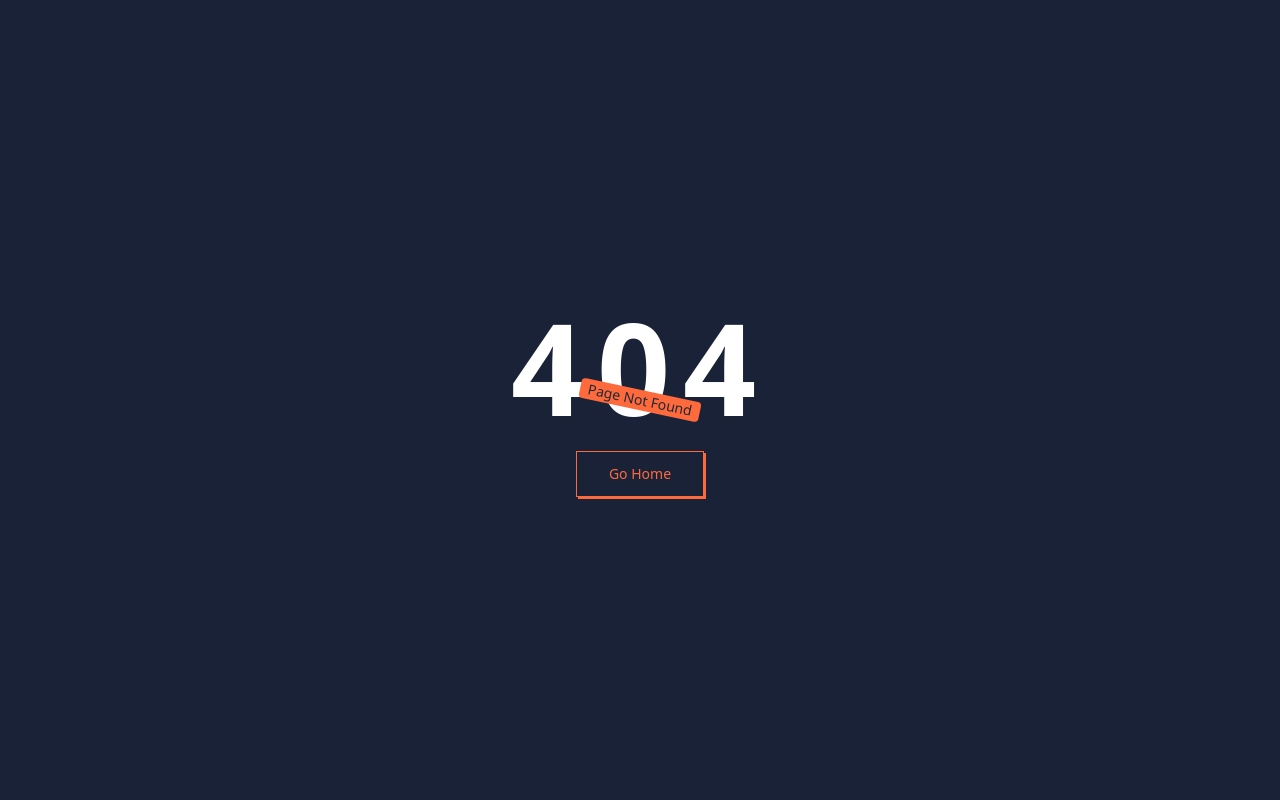
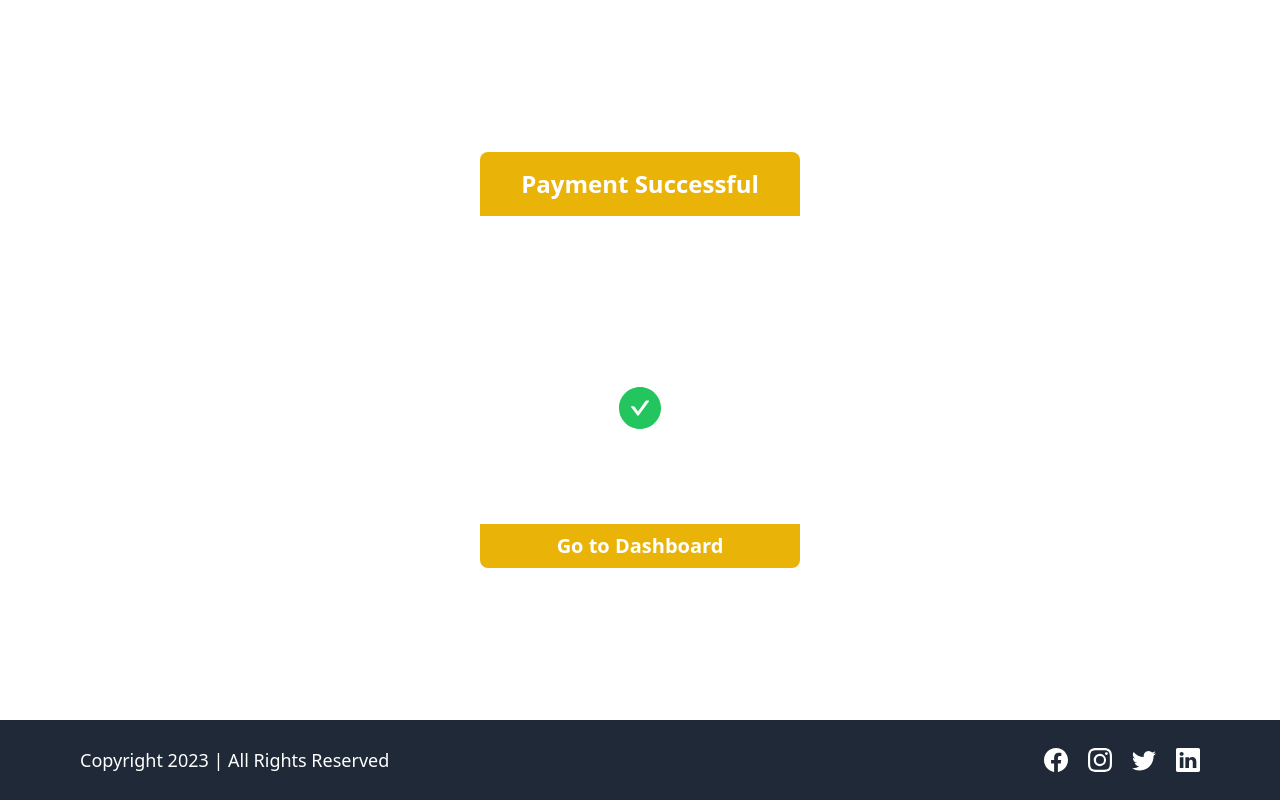
Before and after one commit to anuragtiwarime/lms, a React (Create React App) app in the folder client/: page /checkoutsuccess in a window 1280 px wide. Before the commit this address had no page. Built offline with nearby package versions, Linux system fonts and the light colour scheme.

Commit message:
added: checkout success page

```diff
--- a/client/src/App.js
+++ b/client/src/App.js
@@ -9,6 +9,7 @@
 import Login from "./Pages/Login";
 import Signup from "./Pages/Signup";
 import Checkout from "./Pages/Payment/Checkout";
+import CheckoutSuccess from "./Pages/Payment/CheckoutSuccess";
 
 const App = () => {
   return (
@@ -22,6 +23,7 @@
         <Route path="/courses" element={<CourseList />} />
         <Route path="/coursedescription" element={<CourseDescription />} />
         <Route path="/checkout" element={<Checkout />} />
+        <Route path="/checkoutsuccess" element={<CheckoutSuccess />} />
         <Route path="*" element={<NotFound />} />
       </Routes>
     </>
--- a/client/src/Pages/Payment/CheckoutSuccess.js
+++ b/client/src/Pages/Payment/CheckoutSuccess.js
@@ -1,9 +1,43 @@
-import React from 'react'
+import React from "react";
+import Layout from "../../Layout/Layout";
+import { AiFillCheckCircle } from "react-icons/ai";
+import { Link } from "react-router-dom";
 
 const CheckoutSuccess = () => {
   return (
-    <div>CheckoutSuccess</div>
-  )
-}
+    <Layout>
+      {/* container for checkout success card  */}
+      <div className="min-h-[90vh] flex items-center justify-center text-white">
+        {/* card to display message */}
+        <div className="w-80 h-[26rem] flex flex-col justify-center items-center shadow-[0_0_10px_white] rounded-lg relative">
+          <h1 className="bg-yellow-500 absolute top-0 w-full text-center py-4 text-2xl font-bold rounded-tl-lg rounded-tr-lg">
+            Payment Successful
+          </h1>
 
-export default CheckoutSuccess
+          <div className="px-4 flex flex-col items-center justify-center space-y-2">
+            <p className="text-center">
+              Congrats to the pro bundle <br />
+              Now you can enjoy the taste of learning from our vast library of
+              courses from the top subject matter experts of the industry
+            </p>
+
+            {/* adding the check symbol */}
+            <AiFillCheckCircle className="text-5xl text-green-500" />
+
+            <p>Payment id : 123456789</p>
+          </div>
+
+          {/* adding back to homepage button */}
+          <Link
+            className="bg-yellow-500 hover:bg-yellow-600 transition-all ease-in-out duration-300 absolute bottom-0 w-full text-center py-2 text-xl font-bold rounded-bl-lg rounded-br-lg"
+            to={"/"}
+          >
+            <button>Go to Dashboard</button>
+          </Link>
+        </div>
+      </div>
+    </Layout>
+  );
+};
+
+export default CheckoutSuccess;
```
